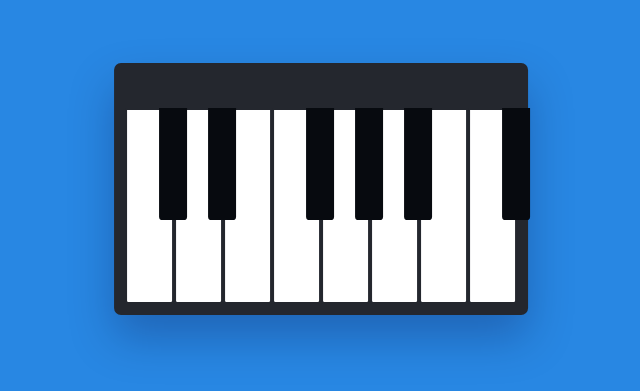
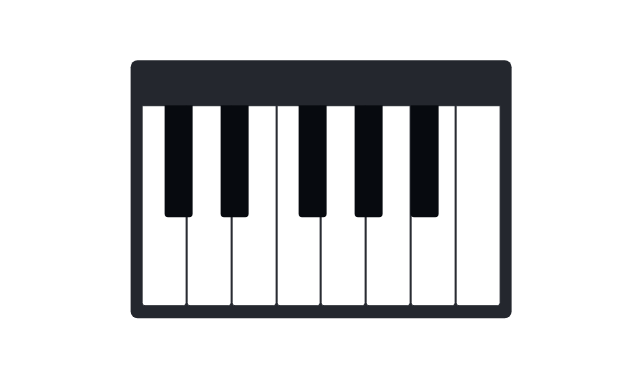
Before and after one commit to temp-pc/MIDI-Key-Monitor, an Electron app: page index.html in a window 1000 px wide. Shown: the part 211-602 px from the top of the page, without its empty margins (179-819 px from the left). Drawn offline with Linux system fonts and the light colour scheme.

Commit message:
piano width

```diff
--- a/index.html
+++ b/index.html
@@ -9,32 +9,10 @@
 
 <body>
   <div class="piano-container">
-    <div class="key black-key"></div>
 
   </div>
-  <script>
-    let pianoContainer = document.getElementsByClassName("piano-container");
-    const base = "./audio/";
-    window.onload = () => {
-      const keys = 13;
-      const quotient = Math.floor(keys / 12), remainder = keys % 12;
-      let black_keys_count = remainder < 2 ? 0 : remainder < 4 ? 1 : remainder < 7 ? 2 : remainder < 9 ? 3 : remainder < 11 ? 4 : 5 ;
-      black_keys_count = quotient * 5 + black_keys_count;
-      console.log("quotient : " + quotient + " remainder : " + remainder + " black_keys : " + black_keys_count)
-
-      //24keys
-      for (let index = 1; index <= keys; index++) {
-        let div = document.createElement("div");
-        div.classList.add("key", index <= black_keys_count ? "black-key" : "white-key");
-        //For playing audio on click
-        // const number = index <= black_keys_count - 1 ? "0" + index : index;
-        // div.addEventListener("click", () => {
-        //   new Audio(`${base}key${number}.mp3`).play();
-        // });
-        pianoContainer[0].appendChild(div);
-      }
-    };
-  </script>
+<script src="renderer.js"></script>
 </body>
 
+
 </html>
--- a/renderer.js
+++ b/renderer.js
@@ -1,3 +1,44 @@
+
+
+let pianoContainer = document.getElementsByClassName("piano-container");
+window.onload = () => {
+  const pianoPadding = 1; //単位：em
+  const keys = 13;
+  const quotient = Math.floor(keys / 12), remainder = keys % 12;
+  let black_keys_count = remainder < 2 ? 0 : remainder < 4 ? 1 : remainder < 7 ? 2 : remainder < 9 ? 3 : remainder < 11 ? 4 : 5 ;
+  black_keys_count = quotient * 5 + black_keys_count;
+  console.log("quotient : " + quotient + " remainder : " + remainder + " black_keys : " + black_keys_count)
+
+  //24keys
+  for (let index = 1; index <= keys; index++) {
+    let div = document.createElement("div");
+    div.classList.add("key", index <= black_keys_count ? "black-key" : "white-key");
+    let emNum = 0;
+    if(index <= black_keys_count){
+      if(index == 1){
+        emNum = 3;
+      }else if(index == 2){
+        emNum = 8;
+      }else if(index == 3){
+        emNum = 15;
+      }else if(index == 4){
+        emNum = 20;
+      }else if(index == 5){
+        emNum = 25;
+      }else if(index == 6){
+        emNum = 25;
+      }
+      div.style.left = `${emNum}em`
+    }
+    //For playing audio on click
+    // const number = index <= black_keys_count - 1 ? "0" + index : index;
+    // div.addEventListener("click", () => {
+    //   new Audio(`${base}key${number}.mp3`).play();
+    // });
+    pianoContainer[0].appendChild(div);
+  }
+};
+
 if (navigator.requestMIDIAccess) {
   navigator.requestMIDIAccess()
       .then(onMIDISuccess, onMIDIFailure);
--- a/style.css
+++ b/style.css
@@ -1,7 +1,7 @@
 body {
   padding: 0;
   margin: 0;
-  background-color: #2887e3;
+  /* background-color: #2887e3; */
 }
 .piano-container {
   display: flex;
@@ -12,14 +12,13 @@ body {
   padding: 4em 1em 1em 1em;
   border-radius: 0.62em;
   background-color: #24272e;
-  box-shadow: 0 2em 4em rgba(7, 0, 53, 0.25);
 }
 .white-key {
-  width: 4.37em;
-  height: 17.5em;
+  width: 4em;
+  height: 18em;
   background-color: #ffffff;
   border-radius: 0 0 0.3em 0.3em;
-  border: 2px solid #24272e;
+  border: 0.1em solid #24272e;
   box-sizing: border-box;
   cursor: pointer;
 }
@@ -38,7 +37,7 @@ body {
 .black-key:hover {
   background-color: #24272e;
 }
-.black-key:nth-child(1) {
+/* .black-key:nth-child(1) {
   left: 4em;
 }
 .black-key:nth-child(2) {
@@ -67,7 +66,7 @@ body {
 }
 .black-key:nth-child(10) {
   left: 56.5em;
-}
+} */
 
 @media screen and (max-width: 1000px) {
   .piano-container {
```
Also changed, not shown: package.json (+3 -4 lines).
